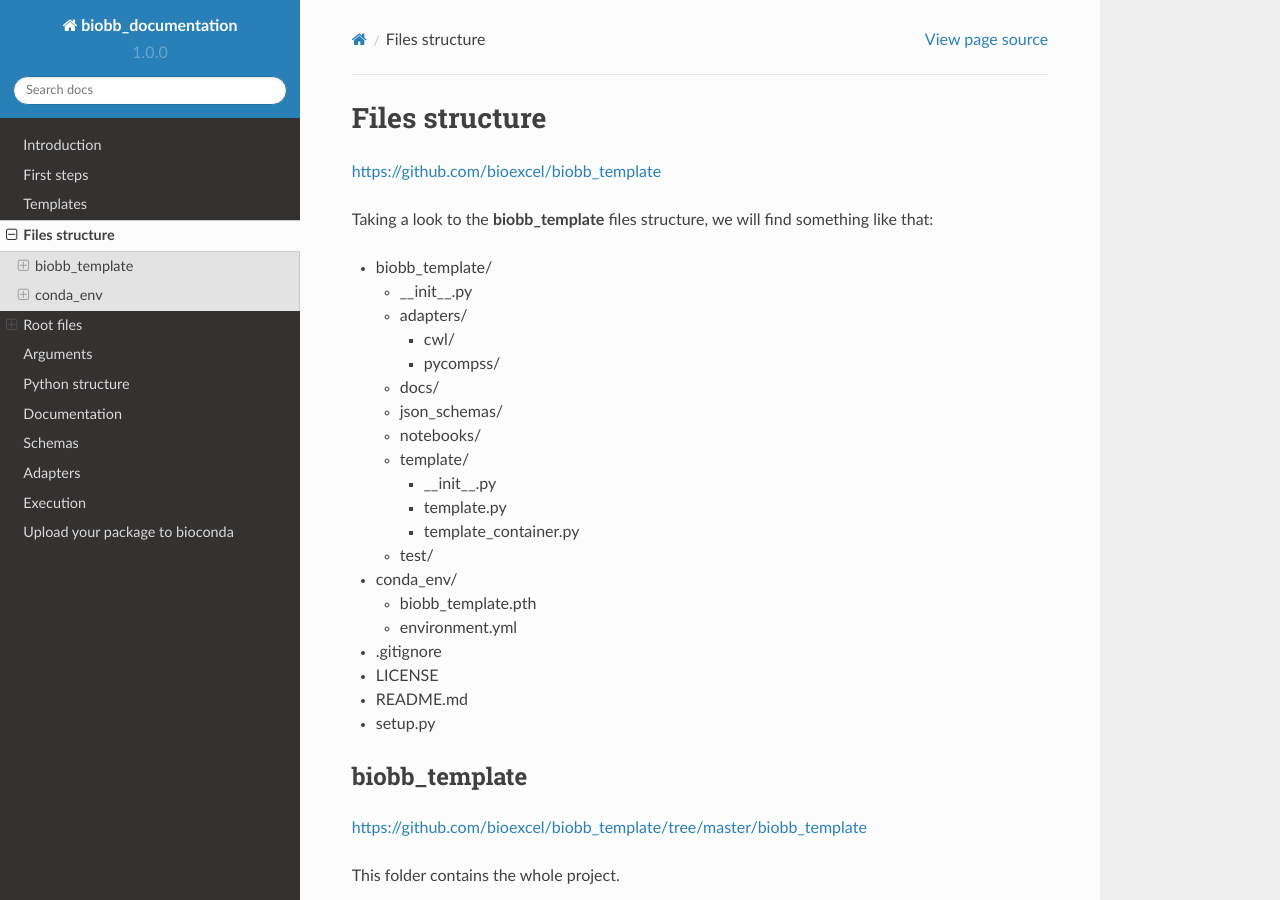
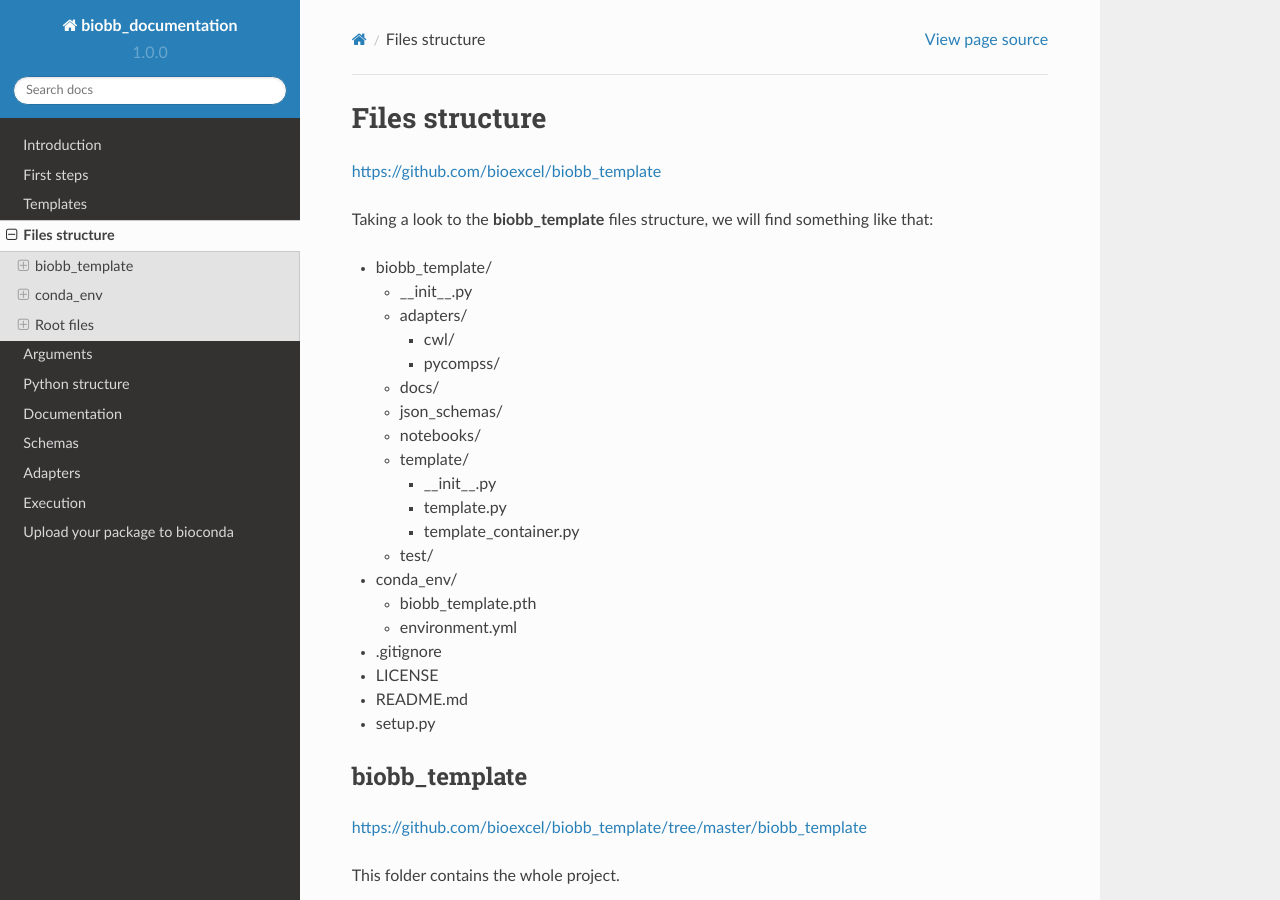
Before and after one commit to bioexcel/biobb_documentation, a Sphinx documentation site: the page built from biobb_documentation/docs/source/files_structure.md, in a window 1280 px wide and 900 px high. Built offline with Sphinx 7.4.7 and the Read the Docs theme 2.0.0, drawn with Linux system fonts in a browser that asks for light colours.

```diff
--- a/biobb_documentation/docs/source/files_structure.md
+++ b/biobb_documentation/docs/source/files_structure.md
@@ -173,7 +173,7 @@
 * **zip**: Software that will be wrapped in this *biobb_template* examples
 * **conda**: Conda dependency.
 
-# Root files
+## Root files
 
 ### .gitignore
 
```
Also changed, not shown: biobb_documentation/docs/jupyter/files_structure.ipynb.
